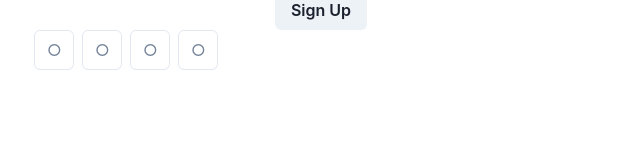
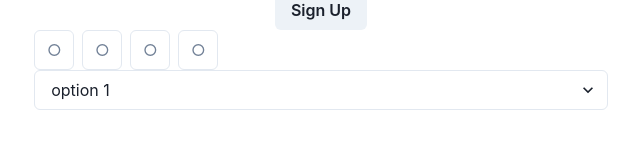
Before and after one commit to ankitsng0007/AnkitRepo, a React (Create React App) app in the folder RCT-101/Day-18/Asgn-1/chakra-ui/: page / in a window 1280 px wide. Shown: the part 221-370 px from the top of the page, without its empty margins (319-959 px from the left). Built offline with nearby package versions, Linux system fonts and the light colour scheme.

Commit message:
file added

```diff
--- a/RCT-101/Day-18/Asgn-1/chakra-ui/src/Component/Form.jsx
+++ b/RCT-101/Day-18/Asgn-1/chakra-ui/src/Component/Form.jsx
@@ -1,4 +1,6 @@
-import {Input,Button, Heading, Container, Stack, FormControl, FormLabel, Box, HStack, PinInput, PinInputField} from "@chakra-ui/react";
+import {Input,Button, Heading, Container, Stack,
+     FormControl, FormLabel, Box,
+     HStack, PinInput, PinInputField, Select,option} from "@chakra-ui/react";
 import { useState } from "react";
 
 export const Form=()=>{
@@ -32,6 +34,13 @@ export const Form=()=>{
             </HStack>
         </Box>
         <box><Heading>{otp}</Heading></box>
+        <box>
+            <Select>
+                <option value="1">option 1</option>
+                <option value="2">option 2</option>
+                <option value="3">option 3</option>
+            </Select>
+        </box>
         </Container>
     )
 }
```
